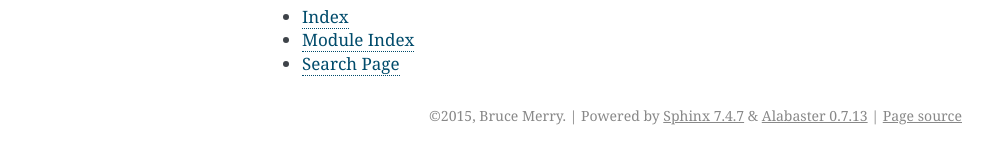
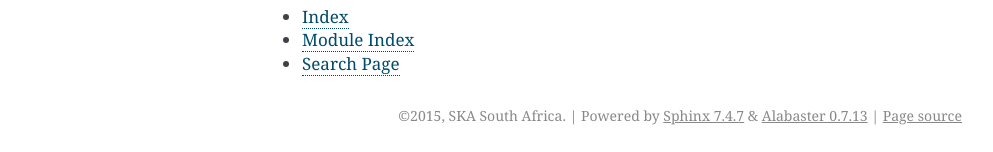
Before and after one commit to ska-sa/spead2, a Sphinx documentation site: the page built from doc/index.rst, in a window 1280 px wide. Shown: the part 841-993 px from the top of the page, without its empty margins (148-1141 px from the left). Built offline with Sphinx 7.4.7, drawn with Linux system fonts in a browser that asks for light colours.

Commit message:
Change docs author to SKA South Africa

```diff
--- a/doc/conf.py
+++ b/doc/conf.py
@@ -70,7 +70,7 @@ master_doc = 'index'
 
 # General information about the project.
 project = u'spead2'
-copyright = u'2015, Bruce Merry'
+copyright = u'2015, SKA South Africa'
 
 # The version info for the project you're documenting, acts as replacement for
 # |version| and |release|, also used in various other places throughout the
@@ -226,7 +226,7 @@ latex_elements = {
 #  author, documentclass [howto, manual, or own class]).
 latex_documents = [
   ('index', 'spead2.tex', u'spead2 Documentation',
-   u'Bruce Merry', 'manual'),
+   u'SKA South Africa', 'manual'),
 ]
 
 # The name of an image file (relative to this directory) to place at the top of
@@ -256,7 +256,7 @@ latex_documents = [
 # (source start file, name, description, authors, manual section).
 man_pages = [
     ('index', 'spead2', u'spead2 Documentation',
-     [u'Bruce Merry'], 1)
+     [u'SKA South Africa'], 1)
 ]
 
 # If true, show URL addresses after external links.
```
